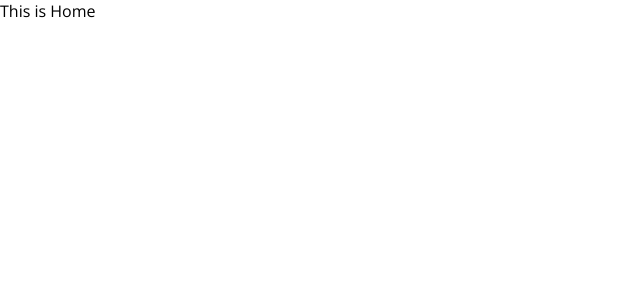
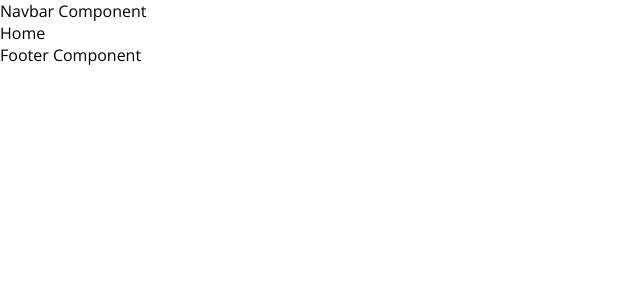
Before and after one commit to akunumanarif/myblog, a React (Create React App) app in the folder client/: page / in a window 1280 px wide. Shown: the top 300 px of the page, without its empty margins (0-640 px from the left). Built offline with nearby package versions, Linux system fonts and the light colour scheme.

Commit message:
settingup Layout navbar and footer for childrn cmp

```diff
--- a/client/src/App.js
+++ b/client/src/App.js
@@ -1,15 +1,47 @@
 import React from "react";
-import { createBrowserRouter, RouterProvider, Router } from "react-router-dom";
+import {
+  createBrowserRouter,
+  RouterProvider,
+  Router,
+  Outlet,
+} from "react-router-dom";
 import Register from "./pages/Register";
 import Login from "./pages/Login";
 import Home from "./pages/Home";
 import Api from "./pages/Api";
 import Single from "./pages/Single";
 import Write from "./pages/Write";
+import Navbar from "./components/Navbar";
+import Footer from "./components/Footer";
+
+const Layout = () => {
+  return (
+    <>
+      <Navbar />
+      <Outlet />
+      <Footer />
+    </>
+  );
+};
+
 const router = createBrowserRouter([
   {
     path: "/",
-    element: <div>This is Home</div>,
+    element: <Layout />,
+    children: [
+      {
+        path: "/",
+        element: <Home />,
+      },
+      {
+        path: "/post/:id",
+        element: <Single />,
+      },
+      {
+        path: "/write",
+        element: <Write />,
+      },
+    ],
   },
   {
     path: "/register",
@@ -19,28 +51,19 @@ const router = createBrowserRouter([
     path: "/login",
     element: <Login />,
   },
-  {
-    path: "/home",
-    element: <Home />,
-  },
-  {
-    path: "/api",
-    element: <Api />,
-  },
-  {
-    path: "/Write",
-    element: <Single />,
-  },
-  {
-    path: "/write",
-    element: <Write />,
-  },
+
+  // {
+  //   path: "/api",
+  //   element: <Api />,
+  // },
 ]);
 
 function App() {
   return (
-    <div>
-      <RouterProvider router={router} />
+    <div className="app">
+      <div className="container">
+        <RouterProvider router={router} />
+      </div>
     </div>
   );
 }
--- a/client/src/pages/Home.jsx
+++ b/client/src/pages/Home.jsx
@@ -3,7 +3,7 @@ import React from 'react'
 const Home = () => {
     return (
         <div>
-
+            Home
         </div>
     )
 }
```
